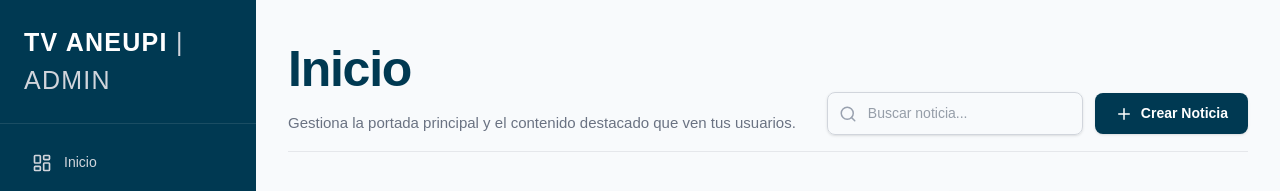
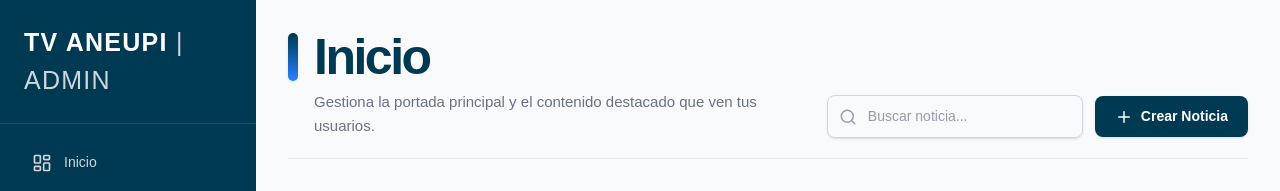
Before and after one commit to JoffreDavid/tv-aneupi, a Next.js app: page /inicio in a window 1280 px wide. Shown: the top 191 px of the page. Built offline with nearby package versions, Linux system fonts and the light colour scheme.

Commit message:
Inicio, diseño cabecera

```diff
--- a/src/app/inicio/page.tsx
+++ b/src/app/inicio/page.tsx
@@ -1,7 +1,7 @@
 'use client';
 
 import { useState } from 'react';
-import { Edit, Trash2, Plus, ChevronLeft, ChevronRight, Eye, Heart, ArrowRight, Search, LayoutDashboard } from 'lucide-react';
+import { Edit, Trash2, Plus, ChevronLeft, ChevronRight, Eye, Heart, ArrowRight, Search } from 'lucide-react';
 
 // --- INTERFACES ---
 interface NewsItem {
@@ -149,13 +149,25 @@ export default function InicioAdminPage() {
   return (
     <div className="space-y-10 relative">
 
-      {/* CABECERA DE LA PÁGINA */}
-      <div className="flex flex-col md:flex-row justify-between items-start md:items-end gap-4 border-b border-gray-200 pb-4">
-        <div>
-          <h1 className="!text-[50px] !text-[#003952] font-bold tracking-tight">Inicio</h1>
-          <p className="text-[15px] text-gray-500 mt-1">Gestiona la portada principal y el contenido destacado que ven tus usuarios.</p>
+     {/* CABECERA DE LA PÁGINA */}
+      <div className="flex flex-col md:flex-row justify-between items-start md:items-end gap-6 border-b border-gray-200 pb-5">
+
+        {/* TÍTULO MEJORADO CON ACENTO AZUL */}
+        <div className="flex flex-col">
+          <div className="flex items-center gap-4">
+            {/* Barra lateral de acento (Borde azul redondeado) */}
+            <div className="w-2.5 h-10 md:h-12 bg-gradient-to-b from-[#003952] to-blue-500 rounded-full shadow-sm"></div>
+            <h1 className="text-[42px] md:text-[50px] font-black text-[#003952] tracking-tighter leading-none">
+              Inicio
+            </h1>
+          </div>
+          {/* El margen izquierdo (ml-[26px]) alinea el texto con la palabra "Inicio", saltándose la barra */}
+          <p className="text-[15px] text-gray-500 mt-2 ml-[26px]">
+            Gestiona la portada principal y el contenido destacado que ven tus usuarios.
+          </p>
         </div>
 
+        {/* BUSCADOR Y BOTÓN (Sin modificaciones de posición) */}
         <div className="flex flex-col sm:flex-row items-center gap-3 w-full md:w-auto">
           <div className="relative w-full sm:w-64">
             <Search className="absolute left-3 top-1/2 -translate-y-1/2 text-gray-400" size={18} />
```
